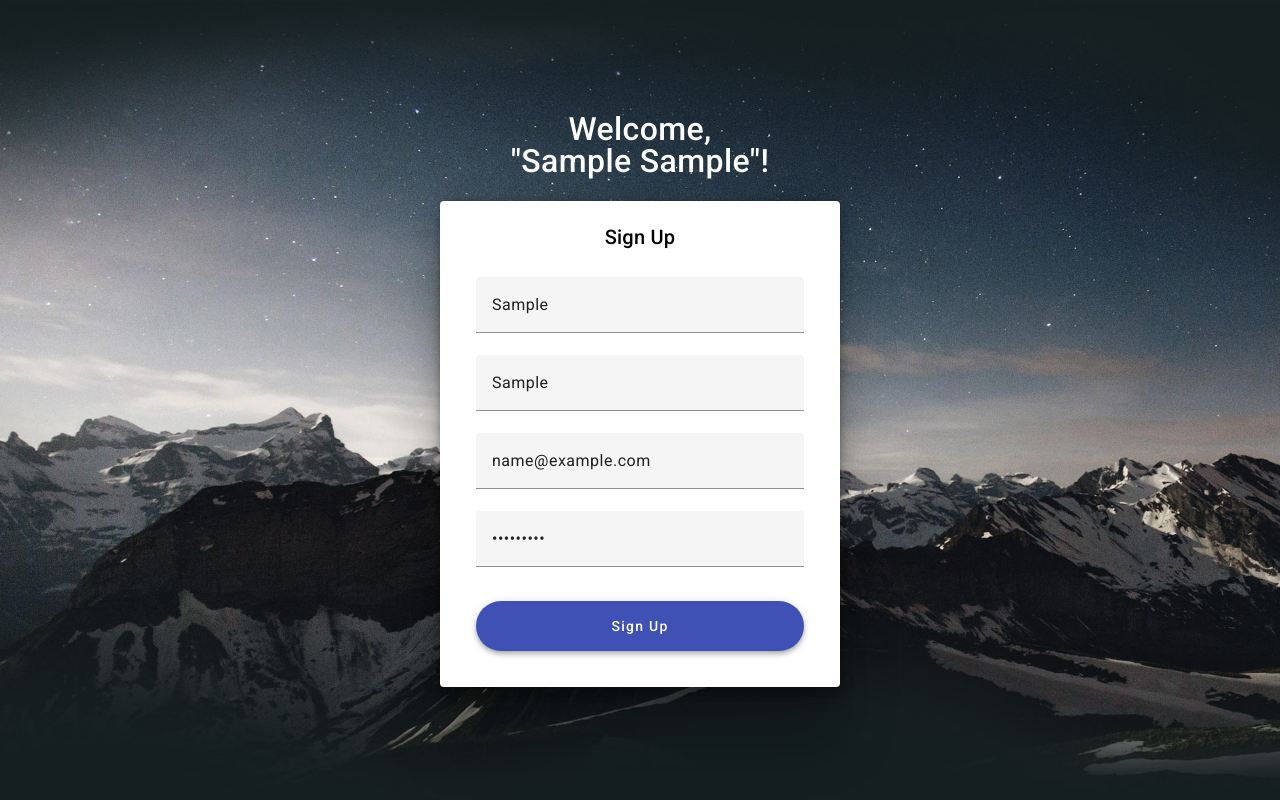
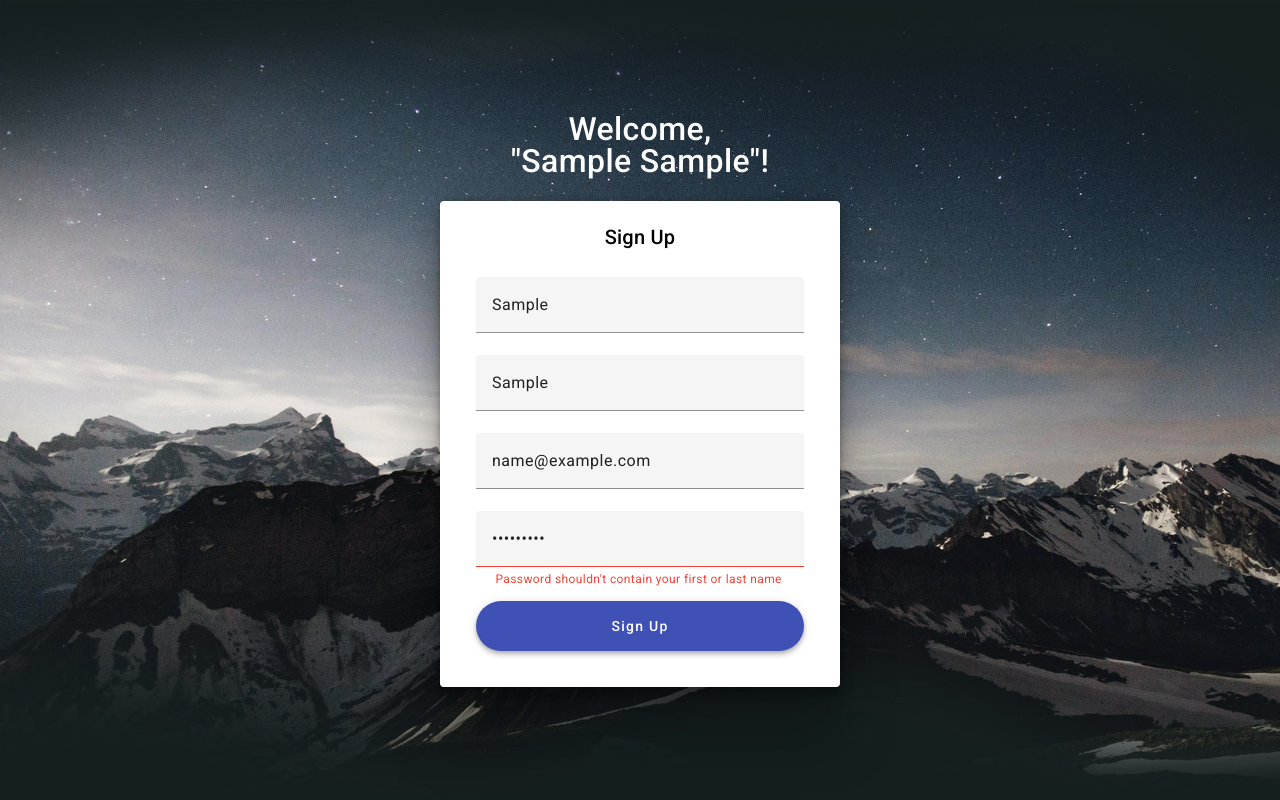
Before and after one commit to inkyuteam/Signup-Angular, an Angular app: page / in a window 1280 px wide. Both pictures are taken after typing "Sample", "Sample", "name@example.com", "Sample123" into the empty fields and a click on the button "Sign Up". Built offline with nearby package versions, Linux system fonts and the light colour scheme; no server answers.

Commit message:
add pattern for containing names in password

```diff
--- a/src/app/components/signup-form/signup-form.component.html
+++ b/src/app/components/signup-form/signup-form.component.html
@@ -32,14 +32,15 @@
 
       <mat-form-field>
         <input matInput placeholder="Password" type="password" required [(ngModel)]="password" name="password"
-          minlength="8" />
+          minlength="8" [pattern]="passwordPattern" />
         <mat-error *ngIf="signupForm.controls['password']?.hasError('required')">
           {{ errorMessages?.passwordRequired }}
         </mat-error>
         <mat-error *ngIf="signupForm.controls['password']?.hasError('minlength')">
           {{ errorMessages?.passwordMinLength }}
         </mat-error>
-        <mat-error *ngIf="passwordContainsName()">
+        <mat-error
+          *ngIf="!signupForm.controls['password']?.hasError('minlength') && signupForm.controls['password']?.hasError('pattern')">
           {{ errorMessages?.passwordNameConstraint }}
         </mat-error>
       </mat-form-field>
--- a/src/app/components/signup-form/signup-form.component.ts
+++ b/src/app/components/signup-form/signup-form.component.ts
@@ -24,6 +24,17 @@ export class SignupFormComponent {
     this.email = '';
     this.password = '';
     this.fullName = '';
+  }
+
+  get passwordPattern(): RegExp {
+    const escapedFirstName = this.escapeRegExp(this.firstName);
+    const escapedLastName = this.escapeRegExp(this.lastName);
+    const pattern = `^(?!.*(${escapedFirstName}|${escapedLastName}))[a-zA-Z0-9]*$`;
+    return new RegExp(pattern, 'i');
+  }
+
+  private escapeRegExp(text: string): string {
+    return text ? text.replace(/[.*+?^${}()|[\]\\]/g, '\\$&') : '';
   }
 
   ngOnInit(): void {
@@ -92,21 +103,6 @@ export class SignupFormComponent {
     ).subscribe();
   }
 
-  passwordContainsName(): boolean {
-    if (!this.password || !this.firstName || !this.lastName) {
-      return false;
-    }
-
-    const lowercasePassword = this.password.toLowerCase();
-    const lowercaseFirstName = this.firstName.toLowerCase();
-    const lowercaseLastName = this.lastName.toLowerCase();
-
-    return (
-      lowercasePassword.includes(lowercaseFirstName) ||
-      lowercasePassword.includes(lowercaseLastName)
-    );
-  }
-
   updateFullName(): void {
     this.fullName = `${this.firstName} ${this.lastName}`;
   }
```
